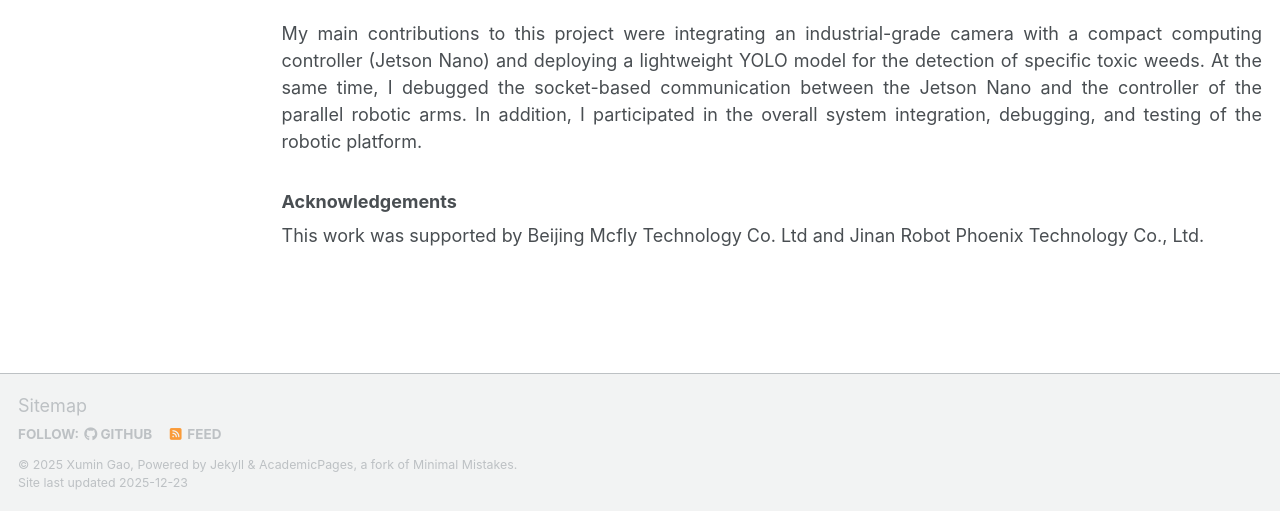
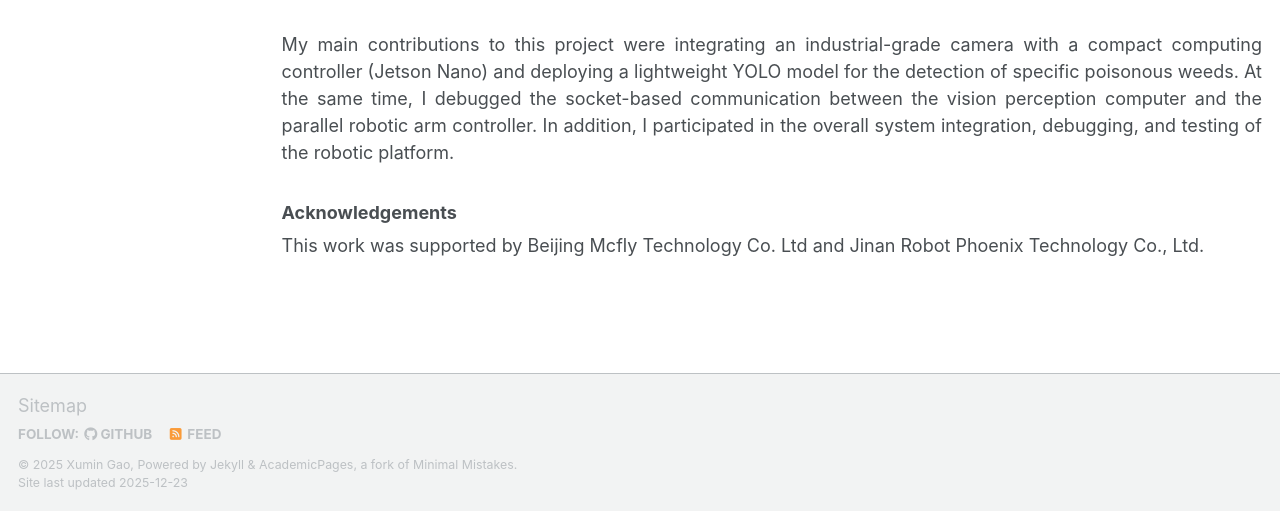
Before and after one commit to XuminGaoGithub/XuminGaoGithub.github.io, a Jekyll site: the page built from _pages/weeding_robot.md, in a window 1280 px wide and 1301 px high, cut to the strip 790-1301 px from the top of the window. Built offline with Jekyll 4.4.1, drawn with Linux system fonts in a browser that asks for light colours; some web fonts are replaced; a script bundle is joined from its source files by our own code; library files that are not in the unit come from our copies; some of the changed lines change nothing that is shown.

Commit message:
Update weeding_robot.md

```diff
--- a/_pages/weeding_robot.md
+++ b/_pages/weeding_robot.md
@@ -22,9 +22,8 @@
 <div style="
   display: flex;
   justify-content: center;
-  gap: 10px;
-  margin: 10px 0;
-  flex-wrap: wrap;
+  gap: 20px;
+  margin: 35px 0;
 ">
   <iframe
     width="420"
@@ -46,11 +45,9 @@
     style="border-radius:8px;">
   </iframe>
 </div>
->
-
 
 <p style="margin-top:5px; text-align: justify; text-justify: inter-word; text-align-last: left;">
-My main contributions to this project were integrating an industrial-grade camera with a compact computing controller (Jetson Nano) and deploying a lightweight YOLO model for the detection of specific toxic weeds. At the same time, I debugged the socket-based communication between the Jetson Nano and the controller of the parallel robotic arms. In addition, I participated in the overall system integration, debugging, and testing of the robotic platform.
+My main contributions to this project were integrating an industrial-grade camera with a compact computing controller (Jetson Nano) and deploying a lightweight YOLO model for the detection of specific poisonous weeds. At the same time, I debugged the socket-based communication between the vision perception computer and the parallel robotic arm controller. In addition, I participated in the overall system integration, debugging, and testing of the robotic platform.
 </p>
 
 
```
